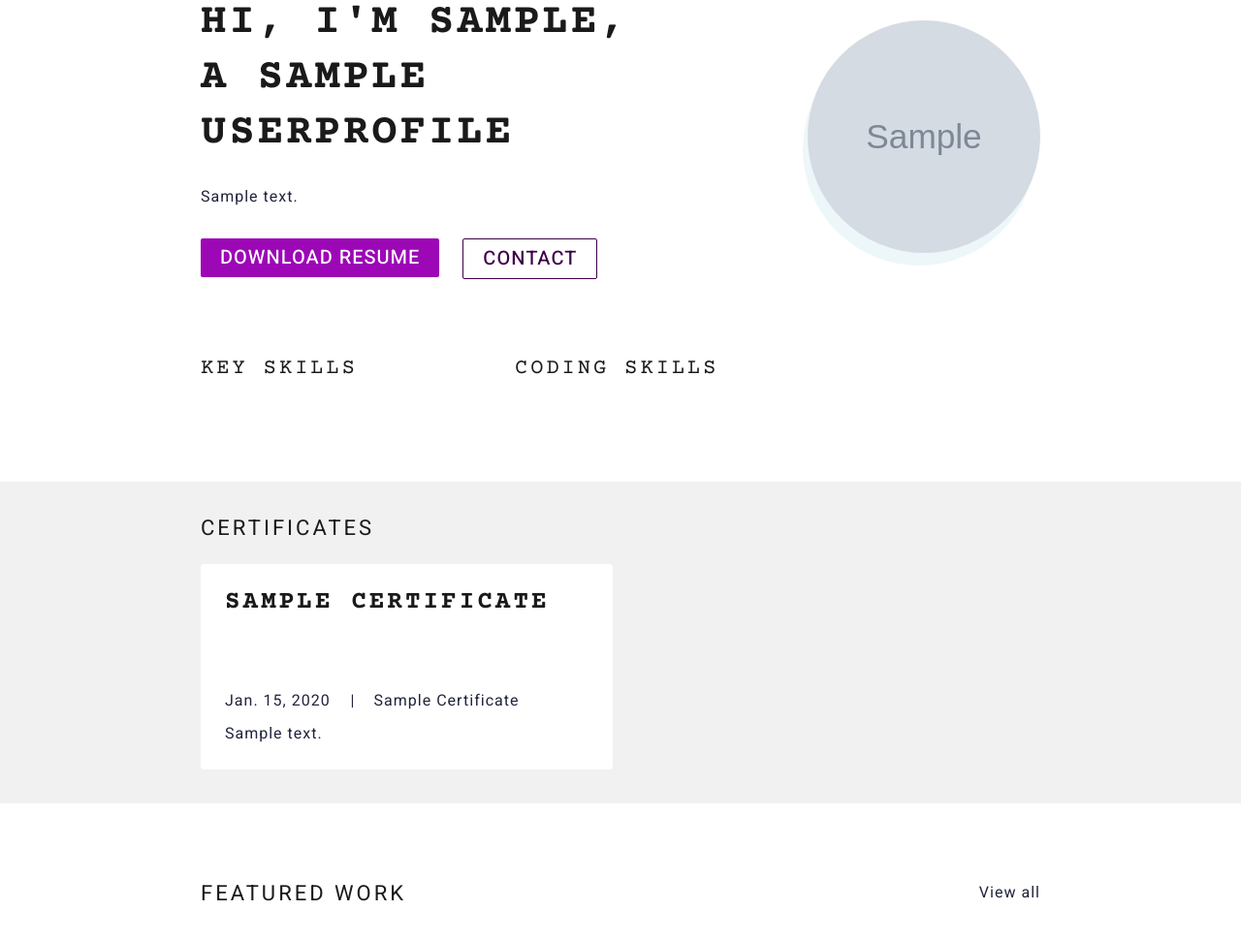
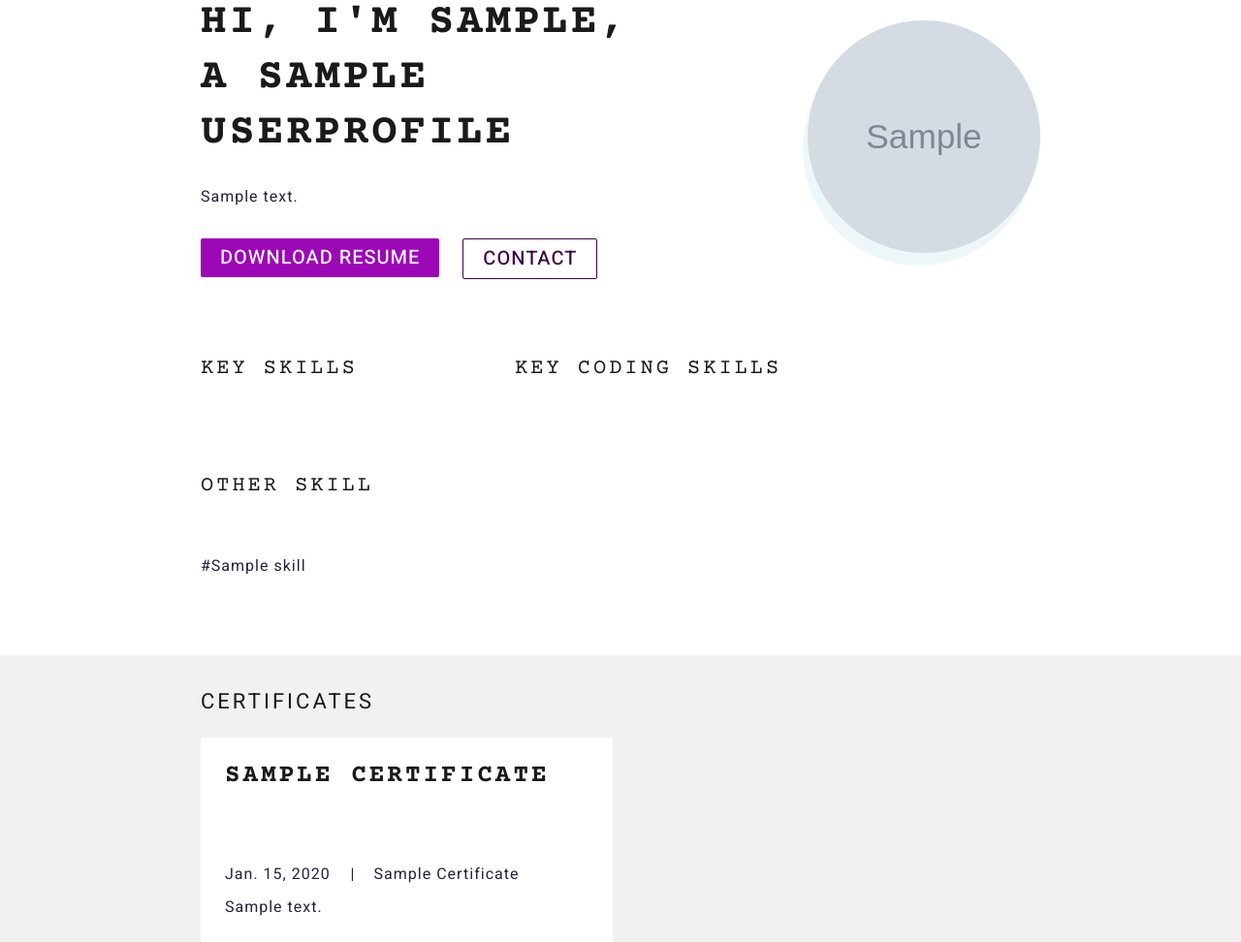
Before and after one commit to shinchri/blog-portfolio, a Django app: template src/main/templates/main/index.html in a window 1280 px wide. Shown: the part 185-1157 px from the top of the page at 97% size. Run offline with Django 4.2, Linux system fonts and the light colour scheme; tables that the repository leaves empty hold one stand-in row (values such as "Sample post"); the template is opened without the code that fills it: values that come from a table or form of the project are taken from there, most other values are stand-ins (such as "Sample title", 1, 10 or a date in 2020); grey boxes marked "Sample" are stand-in pictures; data that the repository does not hold is empty; some libraries are stand-ins or nearby versions.

Commit message:
feat: Add more skills section

```diff
--- a/src/main/templates/main/index.html
+++ b/src/main/templates/main/index.html
@@ -90,7 +90,7 @@ Start Content
           </div>
         </div>
         <div class="col-md">
-          <h4 class="smTitle pb-3">Coding Skills</h4>
+          <h4 class="smTitle pb-3">Key Coding Skills</h4>
           <div class="progressCol">
             <div class="progressCard">
               {% for sk in me.userprofile.skills.all %}
@@ -114,6 +114,16 @@ Start Content
             </div>
           </div>
         </div>
+      </div>
+      <div class="row mt-5 g-4">
+        <h4 class="smTitle pb-3">Other Skill</h4>
+        {% for sk in me.userprofile.skills.all %}
+          {% if not sk.is_key_skill and not sk.is_main %}
+          <div class="col-lg-4 col-md-4 col-sm-4 col-4">
+            <span class="ksText">#{{sk.name}}</span>
+          </div>
+          {% endif %}
+        {% endfor %}
       </div>
     </div>
   </div>
```
